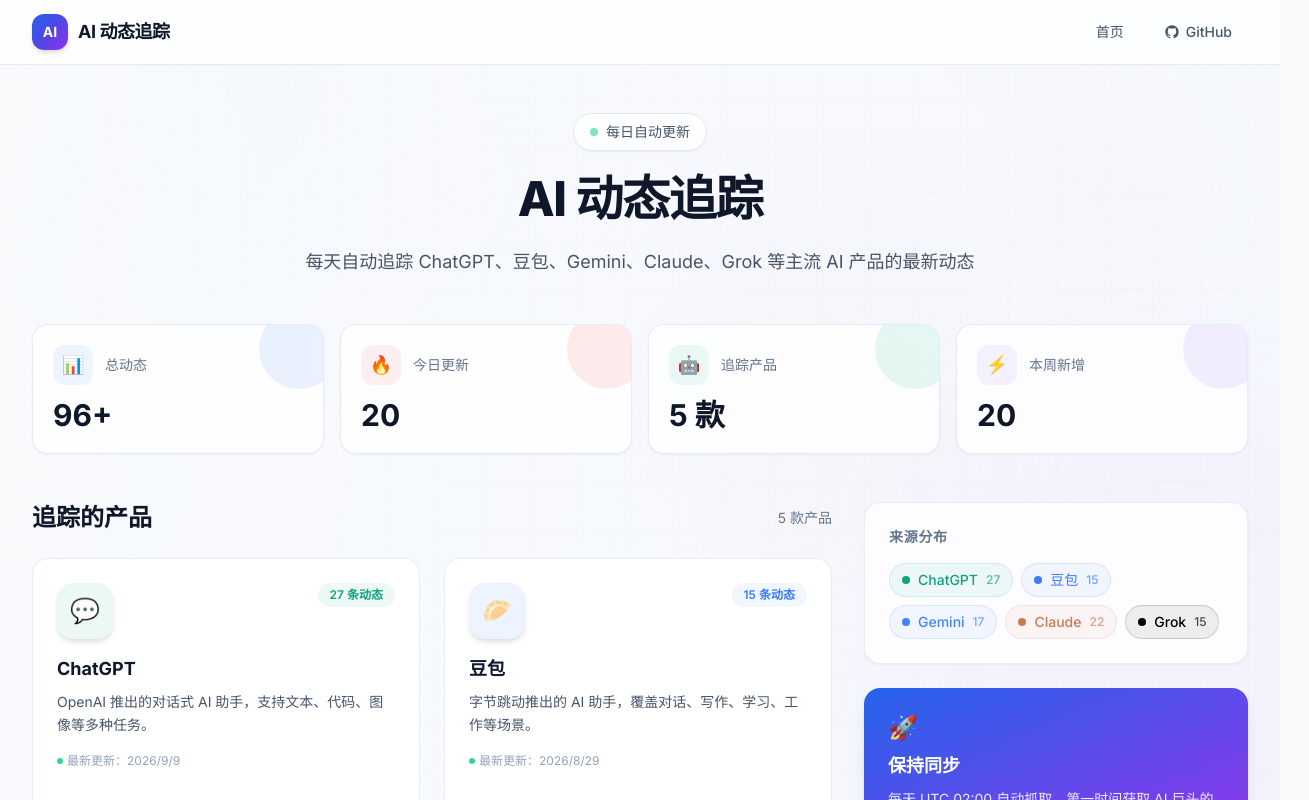
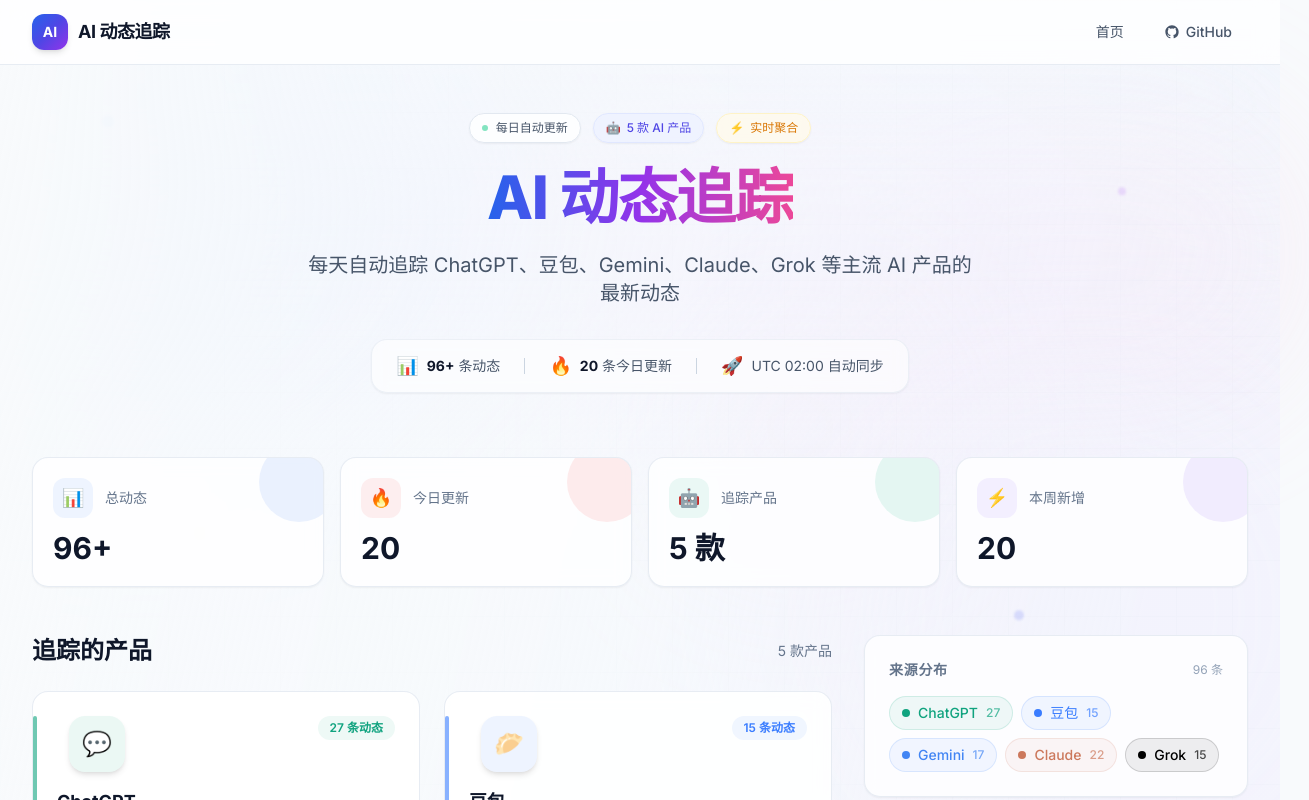
Before and after one commit to hxiao4329-maker/ai-tracker-new, a Next.js app: page / in a window 1280 px wide. Shown: the top 800 px of the page, 1309 px wide, since content can reach past the window. Built offline with nearby package versions, Linux system fonts and the light colour scheme.

Commit message:
feat: richer background decorations, polished hero and cards

```diff
--- a/src/app/page.tsx
+++ b/src/app/page.tsx
@@ -51,18 +51,51 @@
 
       <main className="max-w-7xl mx-auto px-4 sm:px-6 lg:px-8 py-12 relative">
         {/* Hero Section */}
-        <section className="text-center mb-12 relative">
-          <div className="absolute inset-0 -z-10 blur-3xl bg-gradient-to-r from-blue-100/50 via-purple-100/30 to-pink-100/30 rounded-full opacity-60"></div>
-          <div className="inline-flex items-center gap-2 px-4 py-2 rounded-full bg-white/80 backdrop-blur border border-slate-200 text-sm text-slate-600 mb-6 shadow-sm">
-            <span className="w-2 h-2 rounded-full bg-emerald-400 animate-pulse"></span>
-            每日自动更新
+        <section className="text-center mb-16 relative">
+          <div className="absolute inset-0 -z-10 blur-3xl bg-gradient-to-r from-blue-200/40 via-purple-200/30 to-pink-200/30 rounded-full opacity-70 scale-110"></div>
+
+          {/* 顶部装饰小徽章 */}
+          <div className="flex items-center justify-center gap-3 mb-6">
+            <span className="inline-flex items-center gap-2 px-3 py-1.5 rounded-full bg-white/80 backdrop-blur border border-slate-200 text-xs font-medium text-slate-600 shadow-sm">
+              <span className="w-1.5 h-1.5 rounded-full bg-emerald-400 animate-pulse"></span>
+              每日自动更新
+            </span>
+            <span className="inline-flex items-center gap-1.5 px-3 py-1.5 rounded-full bg-indigo-50/80 backdrop-blur border border-indigo-100 text-xs font-medium text-indigo-600 shadow-sm">
+              <span>🤖</span>
+              5 款 AI 产品
+            </span>
+            <span className="inline-flex items-center gap-1.5 px-3 py-1.5 rounded-full bg-amber-50/80 backdrop-blur border border-amber-100 text-xs font-medium text-amber-600 shadow-sm">
+              <span>⚡</span>
+              实时聚合
+            </span>
           </div>
-          <h1 className="text-4xl sm:text-5xl font-extrabold text-slate-900 mb-6 tracking-tight">
-            AI 动态追踪
+
+          <h1 className="text-4xl sm:text-5xl lg:text-6xl font-extrabold text-slate-900 mb-6 tracking-tight">
+            <span className="bg-gradient-to-r from-blue-600 via-purple-600 to-pink-500 bg-clip-text text-transparent">
+              AI 动态追踪
+            </span>
           </h1>
-          <p className="text-lg text-slate-600 max-w-2xl mx-auto leading-relaxed">
+          <p className="text-lg sm:text-xl text-slate-600 max-w-2xl mx-auto leading-relaxed mb-8">
             每天自动追踪 ChatGPT、豆包、Gemini、Claude、Grok 等主流 AI 产品的最新动态
           </p>
+
+          {/* 数据摘要条 */}
+          <div className="inline-flex items-center gap-6 px-6 py-3 rounded-2xl bg-white/60 backdrop-blur border border-slate-200/60 shadow-sm text-sm text-slate-600">
+            <div className="flex items-center gap-2">
+              <span className="text-lg">📊</span>
+              <span><strong className="text-slate-900">{totalUpdates}+</strong> 条动态</span>
+            </div>
+            <div className="w-px h-4 bg-slate-300"></div>
+            <div className="flex items-center gap-2">
+              <span className="text-lg">🔥</span>
+              <span><strong className="text-slate-900">{todayUpdates}</strong> 条今日更新</span>
+            </div>
+            <div className="w-px h-4 bg-slate-300 hidden sm:block"></div>
+            <div className="hidden sm:flex items-center gap-2">
+              <span className="text-lg">🚀</span>
+              <span>UTC 02:00 自动同步</span>
+            </div>
+          </div>
         </section>
 
         {/* Stats Widget */}
--- a/src/components/BackgroundDecorations.tsx
+++ b/src/components/BackgroundDecorations.tsx
@@ -3,23 +3,31 @@
 export default function BackgroundDecorations() {
   return (
     <div className="fixed inset-0 -z-10 overflow-hidden pointer-events-none">
-      {/* 左上角大光斑 */}
-      <div className="absolute -top-40 -left-40 w-[500px] h-[500px] rounded-full bg-blue-200/30 blur-3xl"></div>
-      {/* 右下角大光斑 */}
-      <div className="absolute -bottom-40 -right-40 w-[600px] h-[600px] rounded-full bg-purple-200/25 blur-3xl"></div>
-      {/* 中间偏右小光斑 */}
-      <div className="absolute top-1/3 right-1/4 w-72 h-72 rounded-full bg-pink-200/20 blur-3xl"></div>
+      {/* 大光斑 */}
+      <div className="absolute -top-40 -left-40 w-[600px] h-[600px] rounded-full bg-blue-200/30 blur-[100px] animate-pulse-slow"></div>
+      <div className="absolute -bottom-40 -right-40 w-[700px] h-[700px] rounded-full bg-purple-200/25 blur-[100px] animate-pulse-slow" style={{ animationDelay: '2s' }}></div>
+      <div className="absolute top-1/3 right-1/4 w-80 h-80 rounded-full bg-pink-200/20 blur-[80px] animate-pulse-slow" style={{ animationDelay: '4s' }}></div>
+
+      {/* 浮动几何球 */}
+      <div className="absolute top-[15%] left-[8%] w-3 h-3 rounded-full bg-blue-400/40 blur-[1px] animate-float"></div>
+      <div className="absolute top-[25%] right-[12%] w-2 h-2 rounded-full bg-purple-400/50 blur-[1px] animate-float" style={{ animationDelay: '1s' }}></div>
+      <div className="absolute bottom-[30%] left-[15%] w-4 h-4 rounded-full bg-pink-400/30 blur-[1px] animate-float" style={{ animationDelay: '2s' }}></div>
+      <div className="absolute bottom-[20%] right-[20%] w-2.5 h-2.5 rounded-full bg-indigo-400/40 blur-[1px] animate-float" style={{ animationDelay: '3s' }}></div>
+
       {/* 细网格 */}
       <div
-        className="absolute inset-0 opacity-[0.03]"
+        className="absolute inset-0 opacity-[0.025]"
         style={{
           backgroundImage: `
             linear-gradient(to right, #64748b 1px, transparent 1px),
             linear-gradient(to bottom, #64748b 1px, transparent 1px)
           `,
-          backgroundSize: '48px 48px',
+          backgroundSize: '56px 56px',
         }}
       ></div>
+
+      {/* 顶部弧形光带 */}
+      <div className="absolute top-0 left-1/2 -translate-x-1/2 w-[120%] h-[400px] bg-gradient-to-b from-blue-100/20 via-purple-50/10 to-transparent rounded-full blur-3xl"></div>
     </div>
   );
 }
--- a/src/components/CategoryPills.tsx
+++ b/src/components/CategoryPills.tsx
@@ -9,12 +9,15 @@
 export default function CategoryPills({ categories }: { categories: Category[] }) {
   return (
     <div className="bg-white/80 backdrop-blur rounded-2xl border border-slate-200/80 p-6 shadow-sm">
-      <h3 className="text-sm font-semibold text-slate-500 uppercase tracking-wider mb-4">来源分布</h3>
+      <div className="flex items-center justify-between mb-4">
+        <h3 className="text-sm font-semibold text-slate-500 uppercase tracking-wider">来源分布</h3>
+        <span className="text-xs text-slate-400">{categories.reduce((a, b) => a + b.count, 0)} 条</span>
+      </div>
       <div className="flex flex-wrap gap-2">
         {categories.map(cat => (
           <div
             key={cat.name}
-            className="flex items-center gap-2 px-3 py-1.5 rounded-full text-sm font-medium border"
+            className="flex items-center gap-2 px-3 py-1.5 rounded-full text-sm font-medium border hover:shadow-md hover:-translate-y-0.5 transition-all duration-200 cursor-default"
             style={{
               backgroundColor: `${cat.color}10`,
               borderColor: `${cat.color}25`,
--- a/src/components/ProductCard.tsx
+++ b/src/components/ProductCard.tsx
@@ -21,13 +21,18 @@
   return (
     <Link
       href={`/product/${product.slug}`}
-      className="group relative block bg-white rounded-2xl border border-slate-200/80 p-6 hover:shadow-xl hover:-translate-y-1 hover:border-slate-300/80 transition-all duration-300 overflow-hidden"
+      className="group relative block bg-white/90 backdrop-blur rounded-2xl border border-slate-200/80 p-6 hover:shadow-xl hover:-translate-y-1 hover:border-slate-300/80 hover:bg-white transition-all duration-300 overflow-hidden"
     >
+      {/* 左侧品牌色条 */}
+      <div
+        className="absolute left-0 top-6 bottom-6 w-1 rounded-full opacity-60 group-hover:opacity-100 group-hover:h-[calc(100%-32px)] group-hover:top-4 transition-all duration-300"
+        style={{ backgroundColor: product.color }}
+      ></div>
       <div
         className="absolute -right-8 -top-8 w-32 h-32 rounded-full opacity-0 group-hover:opacity-10 transition-opacity duration-500 blur-2xl"
         style={{ backgroundColor: product.color }}
       ></div>
-      <div className="flex items-start justify-between mb-4 relative">
+      <div className="flex items-start justify-between mb-4 relative pl-3">
         <div
           className="w-14 h-14 rounded-2xl flex items-center justify-center text-2xl shadow-md"
           style={{ backgroundColor: `${product.color}15`, color: product.color }}
--- a/src/components/UpdateCard.tsx
+++ b/src/components/UpdateCard.tsx
@@ -23,7 +23,7 @@
 
   return (
     <article
-      className="group relative overflow-hidden bg-white/80 backdrop-blur rounded-2xl border border-slate-200/80 p-6 hover:shadow-lg hover:border-slate-300/80 transition-all duration-200"
+      className="group relative overflow-hidden bg-white/80 backdrop-blur rounded-2xl border border-slate-200/80 p-6 hover:shadow-lg hover:border-slate-300/80 hover:-translate-y-0.5 transition-all duration-200"
     >
       <div
         className="absolute left-0 top-0 bottom-0 w-1 opacity-60 group-hover:opacity-100 transition-opacity"
@@ -41,8 +41,8 @@
               </span>
             )}
             {update.is_new && (
-              <span className="inline-flex items-center gap-1 px-2 py-1 rounded-full text-xs font-semibold bg-red-50 text-red-600 border border-red-100">
-                <span className="w-1.5 h-1.5 rounded-full bg-red-500 animate-pulse"></span>
+              <span className="inline-flex items-center gap-1 px-2.5 py-1 rounded-full text-xs font-semibold bg-gradient-to-r from-red-500 to-pink-500 text-white shadow-sm">
+                <span className="w-1.5 h-1.5 rounded-full bg-white animate-pulse"></span>
                 最新
               </span>
             )}
--- a/tailwind.config.ts
+++ b/tailwind.config.ts
@@ -12,6 +12,16 @@
         background: "var(--background)",
         foreground: "var(--foreground)",
       },
+      animation: {
+        'pulse-slow': 'pulse 6s cubic-bezier(0.4, 0, 0.6, 1) infinite',
+        'float': 'float 8s ease-in-out infinite',
+      },
+      keyframes: {
+        float: {
+          '0%, 100%': { transform: 'translateY(0px)' },
+          '50%': { transform: 'translateY(-20px)' },
+        },
+      },
     },
   },
   plugins: [],
```
